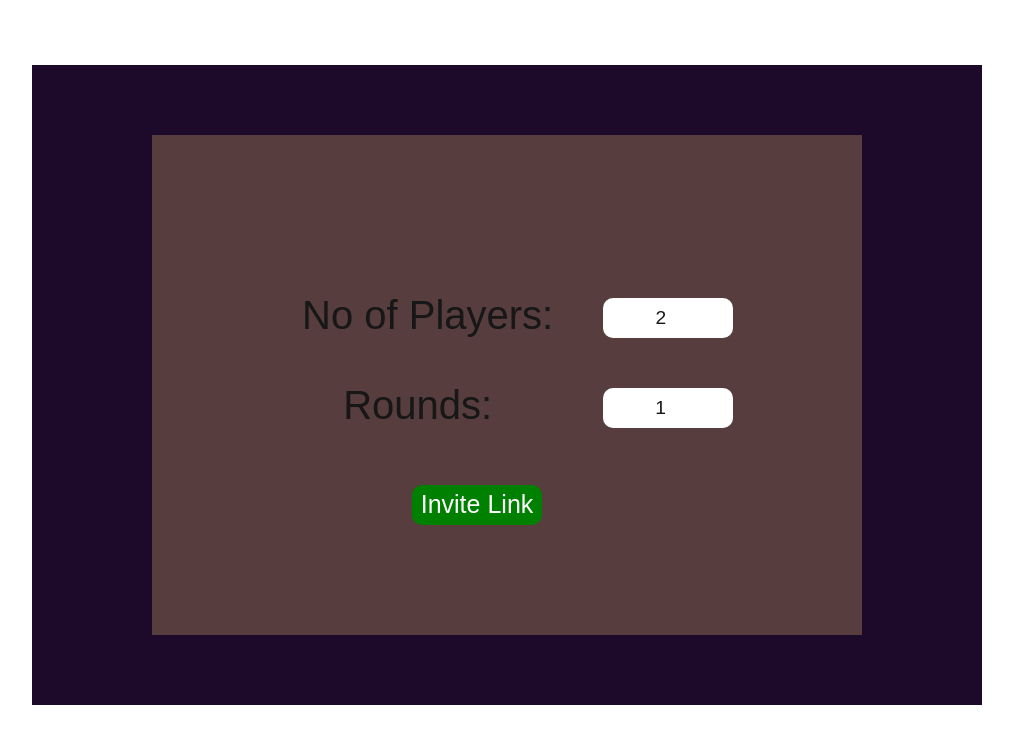
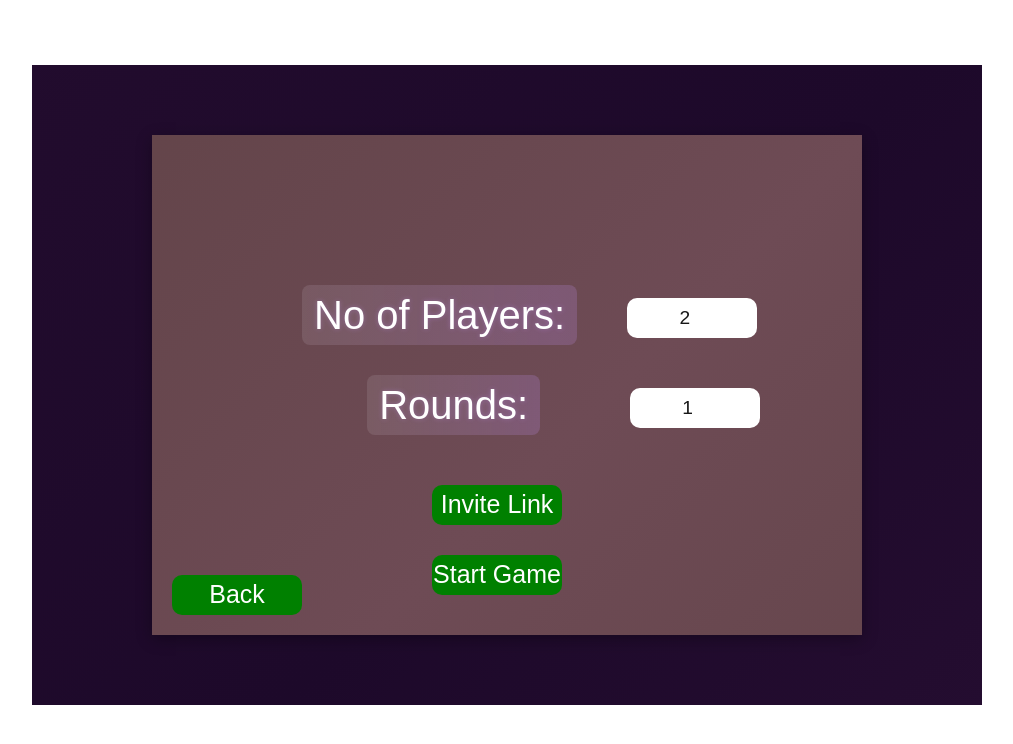
Before and after one commit to alsonick/kenthackit-group-project, a Next.js app in the folder frontend/: page /private in a window 1280 px wide. Both pictures are taken after a click on the button "Invite Link". Shown: the top 744 px of the page, without its empty margins (113-1126 px from the left). Built offline with nearby package versions, Linux system fonts and the light colour scheme.

Commit message:
PrivateRoomPage

```diff
--- a/frontend/app/screens/CreatePrivateRoomScreen/CreatePrivateRoomScreen.css
+++ b/frontend/app/screens/CreatePrivateRoomScreen/CreatePrivateRoomScreen.css
@@ -1,19 +1,58 @@
 .mainContent{
-  background-color: rgb(29, 9, 42);
+  background: linear-gradient(-45deg, rgb(29, 9, 42), rgb(50, 20, 60), rgb(29, 9, 42), rgb(40, 15, 50));
+  background-size: 400% 400%;
   width: 950px;
   height: 640px;
   position: relative;
   top: 65px;
   right: 20px;
+  animation: gradientShift 8s ease infinite, fadeIn 0.8s ease-in;
 }
+
 .innerContent{
-    background-color: rgb(87, 61, 61);
+    background: linear-gradient(135deg, rgb(87, 61, 61), rgb(110, 75, 85), rgb(87, 61, 61), rgb(100, 70, 75));
+    background-size: 400% 400%;
     width: 710px;
     height: 500px;
     position: relative;
     left: 120px;;
     top: 70px;;
+    animation: gradientShift 10s ease infinite, slideUp 0.8s ease-out;
+    box-shadow: 0 4px 15px rgba(0, 0, 0, 0.3);
 }
+
+@keyframes gradientShift {
+  0% {
+    background-position: 0% 50%;
+  }
+  50% {
+    background-position: 100% 50%;
+  }
+  100% {
+    background-position: 0% 50%;
+  }
+}
+
+@keyframes fadeIn {
+  from {
+    opacity: 0;
+  }
+  to {
+    opacity: 1;
+  }
+}
+
+@keyframes slideUp {
+  from {
+    opacity: 0;
+    transform: translateY(20px);
+  }
+  to {
+    opacity: 1;
+    transform: translateY(0);
+  }
+}
+
 /* .timer{
 
     stroke:red;
@@ -46,30 +85,75 @@
  border-radius:10px;
 text-align: center;
 font-size: larger;
+animation: fadeIn 1s ease-out 0.2s both;
+transition: all 0.3s ease;
 }
+
+.numberFieldStyling:focus {
+  outline: none;
+  box-shadow: 0 0 8px rgba(144, 238, 144, 0.5);
+  transform: scale(1.02);
+}
+
 .stylingnumberfieldText{
 position: relative;
 left: 150px;;
 top: 150px;
 font-size:40px;
+color: white;
+animation: fadeIn 1s ease-out 0.1s both;
+background: linear-gradient(90deg, rgba(255, 255, 255, 0.1), rgba(200, 150, 255, 0.2), rgba(255, 255, 255, 0.1));
+background-size: 200% 200%;
+padding: 8px 12px;
+border-radius: 8px;
+animation: fadeIn 1s ease-out 0.1s both, textGlow 4s ease-in-out infinite;
 }
+
 .roundFieldStyling{
 background-color:white;
  position: relative;
- right: 79px;
+ right: 100px;
  top: 235px;
   width: 130px;
  height: 40px;
  border-radius:10px;
 text-align: center;
 font-size: larger;
+animation: fadeIn 1s ease-out 0.4s both;
+transition: all 0.3s ease;
 }
+
+.roundFieldStyling:focus {
+  outline: none;
+  box-shadow: 0 0 8px rgba(144, 238, 144, 0.5);
+  transform: scale(1.02);
+}
+
 .noOfRoundstext{
 position: relative;
 right: 190px;
 top: 240px;
 font-size:40px;
+color: white;
+animation: fadeIn 1s ease-out 0.3s both;
+background: linear-gradient(90deg, rgba(255, 255, 255, 0.1), rgba(200, 150, 255, 0.2), rgba(255, 255, 255, 0.1));
+background-size: 200% 200%;
+padding: 8px 12px;
+border-radius: 8px;
+animation: fadeIn 1s ease-out 0.3s both, textGlow 4s ease-in-out infinite 0.2s;
 }
+
+@keyframes textGlow {
+  0%, 100% {
+    background-position: 0% 50%;
+    text-shadow: 0 0 5px rgba(200, 150, 255, 0.3);
+  }
+  50% {
+    background-position: 100% 50%;
+    text-shadow: 0 0 15px rgba(200, 150, 255, 0.6);
+  }
+}
+
 .inviteButtonStyling{
 background-color:green;
  width: 130px;
@@ -81,8 +165,76 @@ color:white;
 font: bold;
 position: relative;
 top: 290px;
-left: 260px;;
+left: 150px;
+animation: fadeIn 1s ease-out 0.5s both;
+transition: all 0.3s ease;
 }
+
 .inviteButtonStyling:hover{
 cursor: pointer;
+background-color: #32cd32;
+box-shadow: 0 4px 12px rgba(50, 205, 50, 0.4);
+transform: translateY(-2px);
 }
+
+.inviteButtonStyling:active {
+  transform: translateY(0);
+  box-shadow: 0 2px 6px rgba(50, 205, 50, 0.3);
+}
+
+.backGameButtonStyling{
+ background-color:green;
+ width: 130px;
+ height: 40px;
+border-radius:10px;
+text-align: center;
+font-size: 25px;
+color:white;
+font: bold;
+position: relative;
+top: 380px;
+left: 20px;
+animation: fadeIn 1s ease-out 0.6s both;
+transition: all 0.3s ease;
+}
+
+.backGameButtonStyling:hover{
+cursor: pointer;
+background-color: #228b22;
+box-shadow: 0 4px 12px rgba(34, 139, 34, 0.4);
+transform: translateY(-2px);
+}
+
+.backGameButtonStyling:active {
+  transform: translateY(0);
+  box-shadow: 0 2px 6px rgba(34, 139, 34, 0.3);
+}
+
+.startGameButtonStyling{
+ background-color:green;
+ width: 130px;
+ height: 40px;
+border-radius:10px;
+text-align: center;
+font-size: 25px;
+color:white;
+font: bold;
+position: relative;
+top: 320px;
+left: 280px;
+display: none;
+animation: slideUp 0.6s ease-out both;
+transition: all 0.3s ease;
+}
+
+.startGameButtonStyling:hover {
+  cursor: pointer;
+  background-color: #1aa01a;
+  box-shadow: 0 4px 12px rgba(26, 160, 26, 0.4);
+  transform: translateY(-2px);
+}
+
+.startGameButtonStyling:active {
+  transform: translateY(0);
+  box-shadow: 0 2px 6px rgba(26, 160, 26, 0.3);
+}
--- a/frontend/app/screens/CreatePrivateRoomScreen/CreatePrivateRoomScreen.tsx
+++ b/frontend/app/screens/CreatePrivateRoomScreen/CreatePrivateRoomScreen.tsx
@@ -2,12 +2,15 @@
 
 import "./CreatePrivateRoomScreen.css";
 import { useState, useEffect } from "react";
+import { useRouter } from "next/navigation";
 
 export const CreatePrivateRoomScreen = () => {
+  const router = useRouter();
   const [timer, setTimer] = useState({t: 30});
   const [numOfPlayers, setNumOfPlayers] = useState(2);
   const [buttonText, setButtonText] = useState("Invite Link");
   const [rounds, setRounds] = useState(1);
+  const [showStartButton, setShowStartButton] = useState(false);
 
 
   // function timerCountdown() {
@@ -37,10 +40,11 @@ export const CreatePrivateRoomScreen = () => {
        }}></input>
        <label htmlFor="noOfRounds" className="noOfRoundstext">Rounds:</label>
        <input type="number" id="round" name="round" className="roundFieldStyling" min="1" max="10" value={rounds} onChange={e => setRounds(parseInt(e.target.value))}></input>
+      <button type ="button" id="backButton" className="backGameButtonStyling" onClick={() => router.back()}>Back</button>
        <button type="button" id="invitelink" className="inviteButtonStyling" onClick={async () => {
-        // Generate a unique room ID (for now, using timestamp + random)
         const roomId = Date.now().toString() + Math.random().toString(36).substr(2, 9);
         const inviteLink = `${window.location.origin}/game-session?room=${roomId}`;
+        setShowStartButton(true);
 
         try {
           await navigator.clipboard.writeText(inviteLink);
@@ -55,7 +59,10 @@ export const CreatePrivateRoomScreen = () => {
             setButtonText("Invite Link");
           }, 2000);
         }
-       }}>{buttonText}</button>
+      }}>{buttonText}</button>
+      {showStartButton && (
+        <button type="button" id="startgameButton" className="startGameButtonStyling" style={{ display: 'block' }}>Start Game</button>
+      )}
       {/* <div className="circle">
         <p>{timer.t}</p>
 
```
